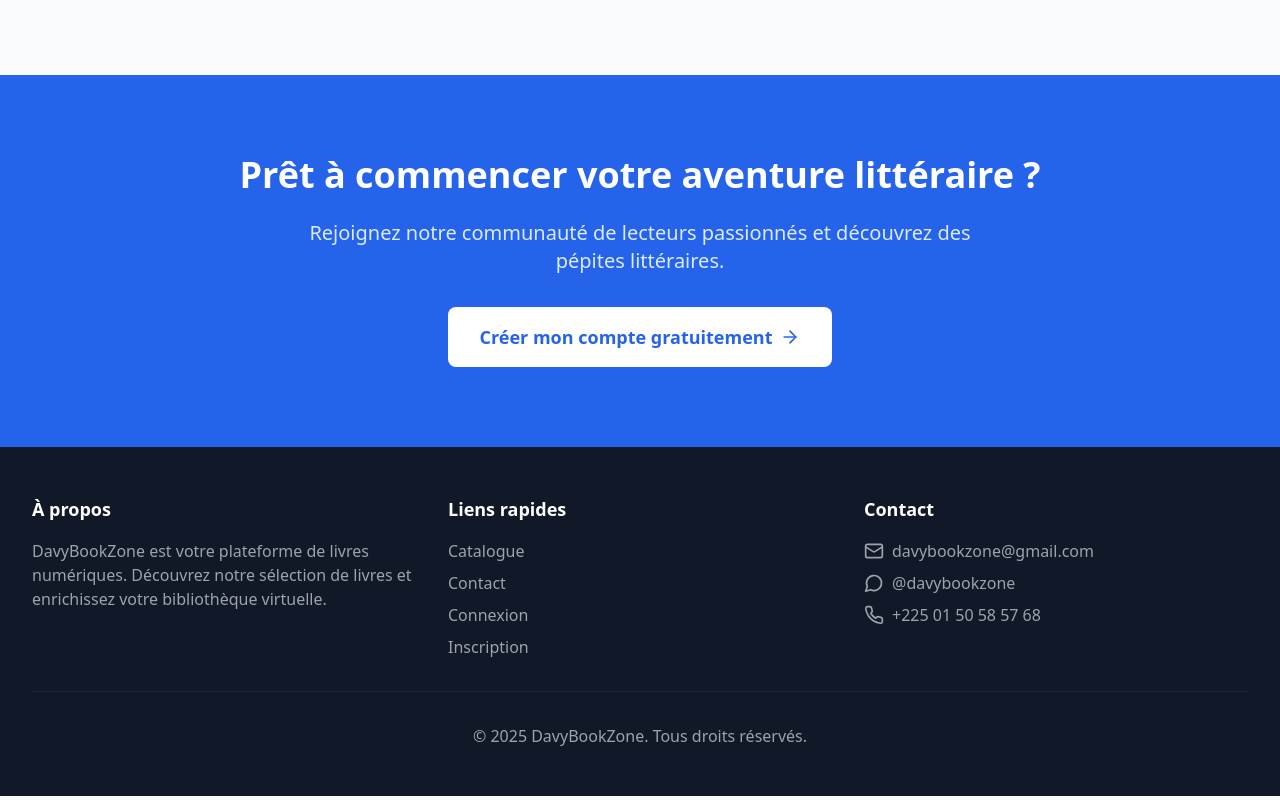
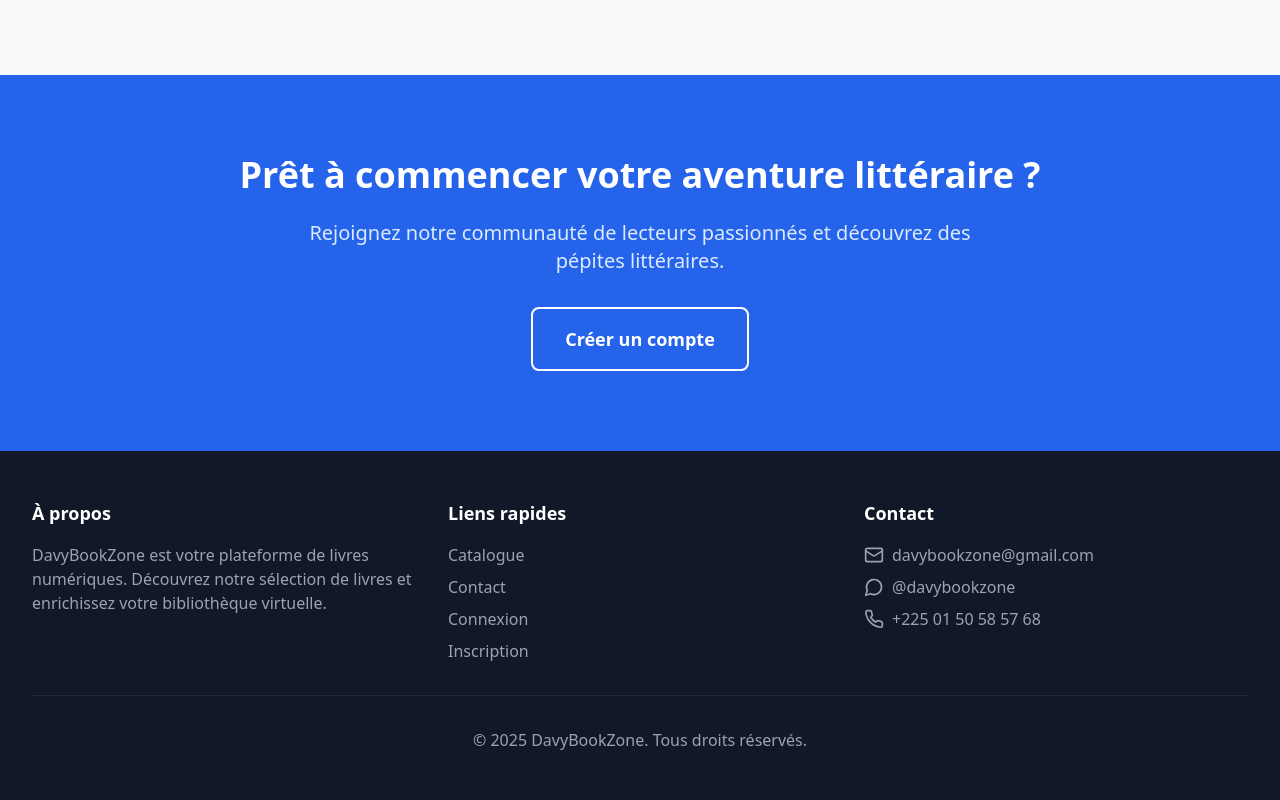
Before and after one commit to kajxx69/davybookzon-frontend, a React (Vite) app: page / in a window 1280 px wide. Shown: the part 2253-3053 px from the top of the page. Built offline with nearby package versions, Linux system fonts and the light colour scheme; no server answers.

Commit message:
ajout de bienvenue au footer

```diff
--- a/src/pages/Home.tsx
+++ b/src/pages/Home.tsx
@@ -216,13 +216,14 @@
           <p className="text-xl text-blue-100 mb-8 max-w-2xl mx-auto">
             Rejoignez notre communauté de lecteurs passionnés et découvrez des pépites littéraires.
           </p>
-          <Link
-            to="/register"
-            className="bg-white text-blue-600 hover:bg-blue-50 px-8 py-4 rounded-lg font-semibold text-lg transition-colors inline-flex items-center space-x-2"
-          >
-            <span>Créer mon compte gratuitement</span>
-            <ArrowRight className="h-5 w-5" />
-          </Link>
+          {!user && (
+                <Link
+                  to="/register"
+                  className="border-2 border-white text-white hover:bg-white hover:text-blue-600 px-8 py-4 rounded-lg font-semibold text-lg transition-colors inline-flex items-center justify-center"
+                >
+                  Créer un compte
+                </Link>
+              )}
         </div>
       </section>
 
```
